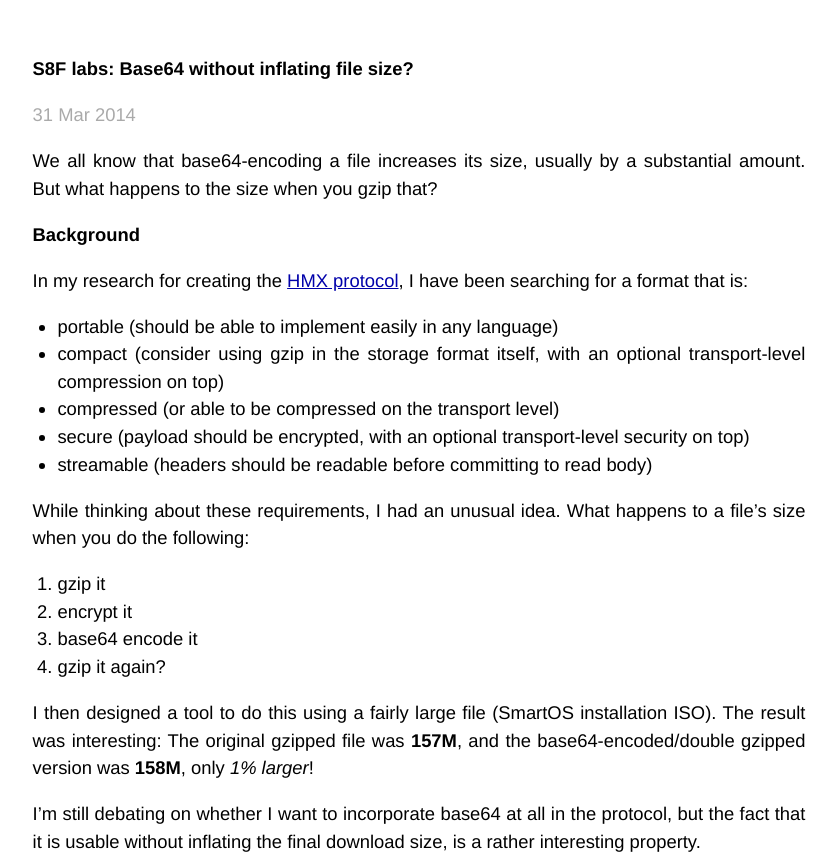
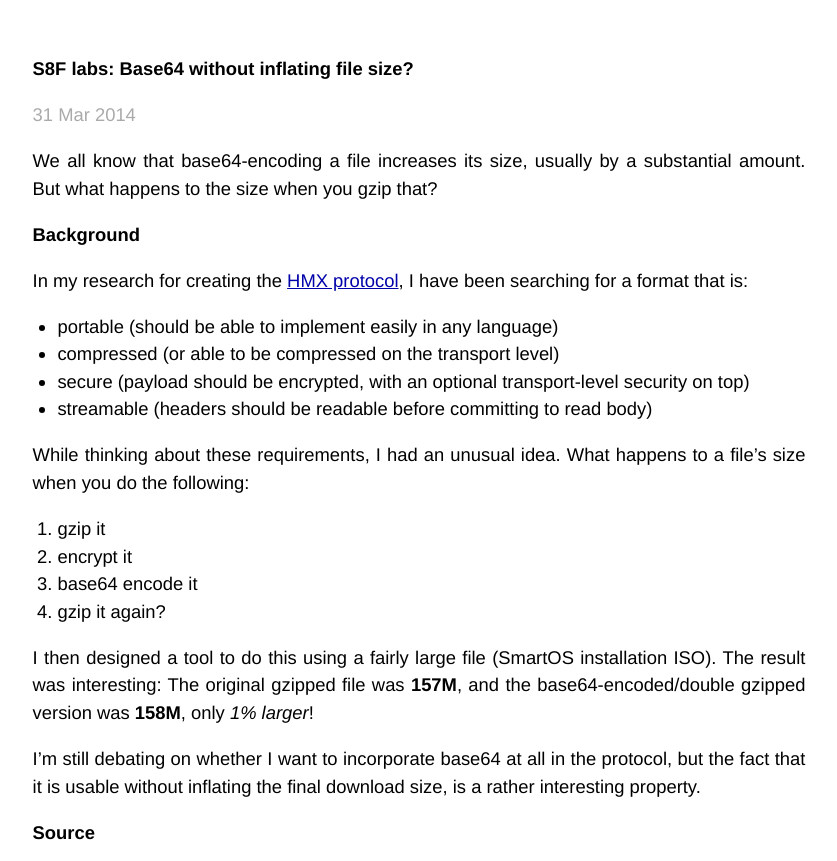
Before and after one commit to carlos8f/s8f.org, a Jekyll site: the page built from _posts/2014-03-31-1396305545.md, in a window 1280 px wide, cut to the strip 0-861 px from the top of the page. Shown: the whole strip, without its empty margins (221-1058 px from the left). Built offline with Jekyll 4.4.1, drawn with Linux system fonts in a browser that asks for light colours; Markdown is read by kramdown in place of the engine named in the settings.

Commit message:
remove redundant bullet point

```diff
--- a/_posts/2014-03-31-1396305545.md
+++ b/_posts/2014-03-31-1396305545.md
@@ -12,7 +12,6 @@ In my research for creating the [HMX protocol](https://s8f.org/1395871438/), I
 have been searching for a format that is:
 
 - portable (should be able to implement easily in any language)
-- compact (consider using gzip in the storage format itself, with an optional transport-level compression on top)
 - compressed (or able to be compressed on the transport level)
 - secure (payload should be encrypted, with an optional transport-level security on top)
 - streamable (headers should be readable before committing to read body)
```
